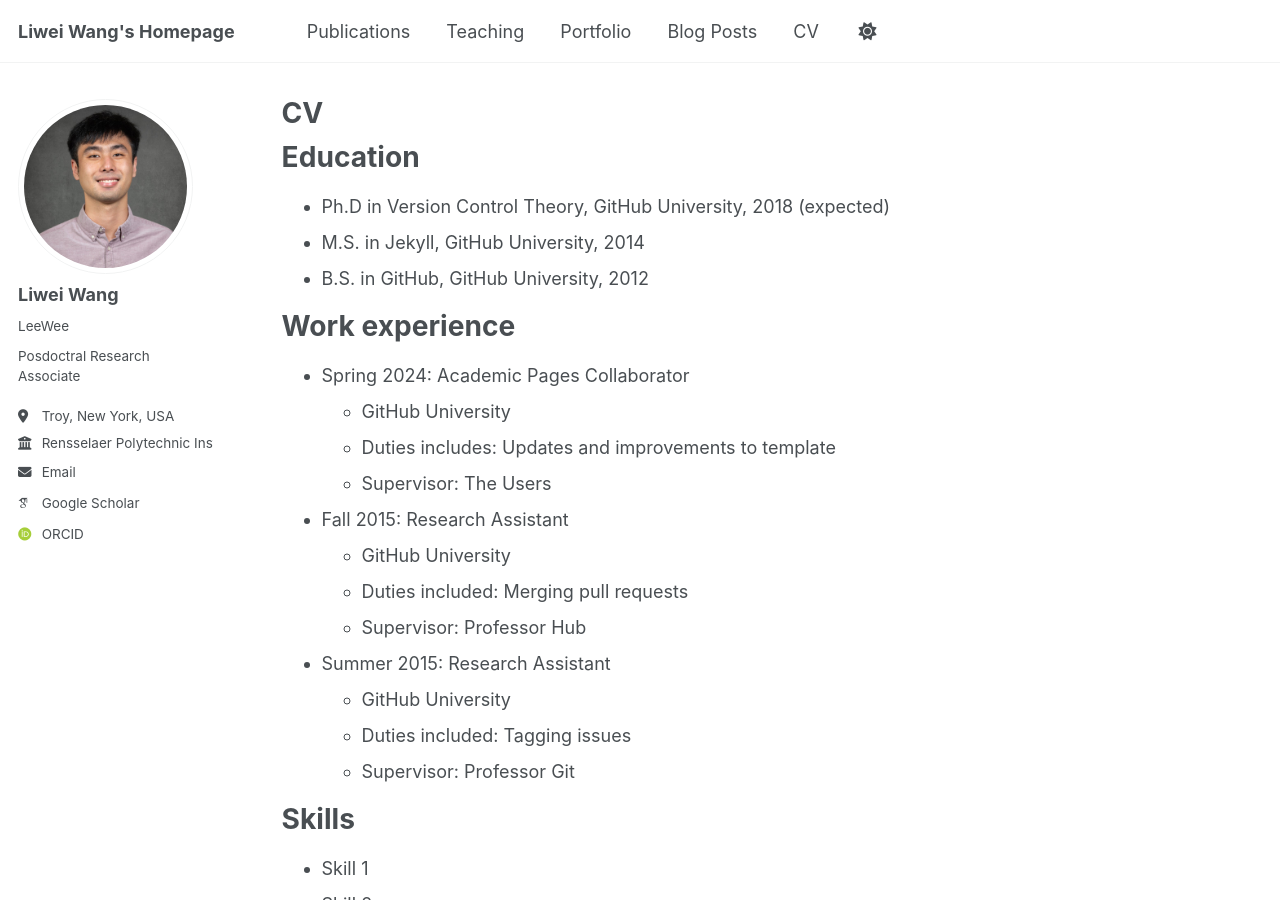
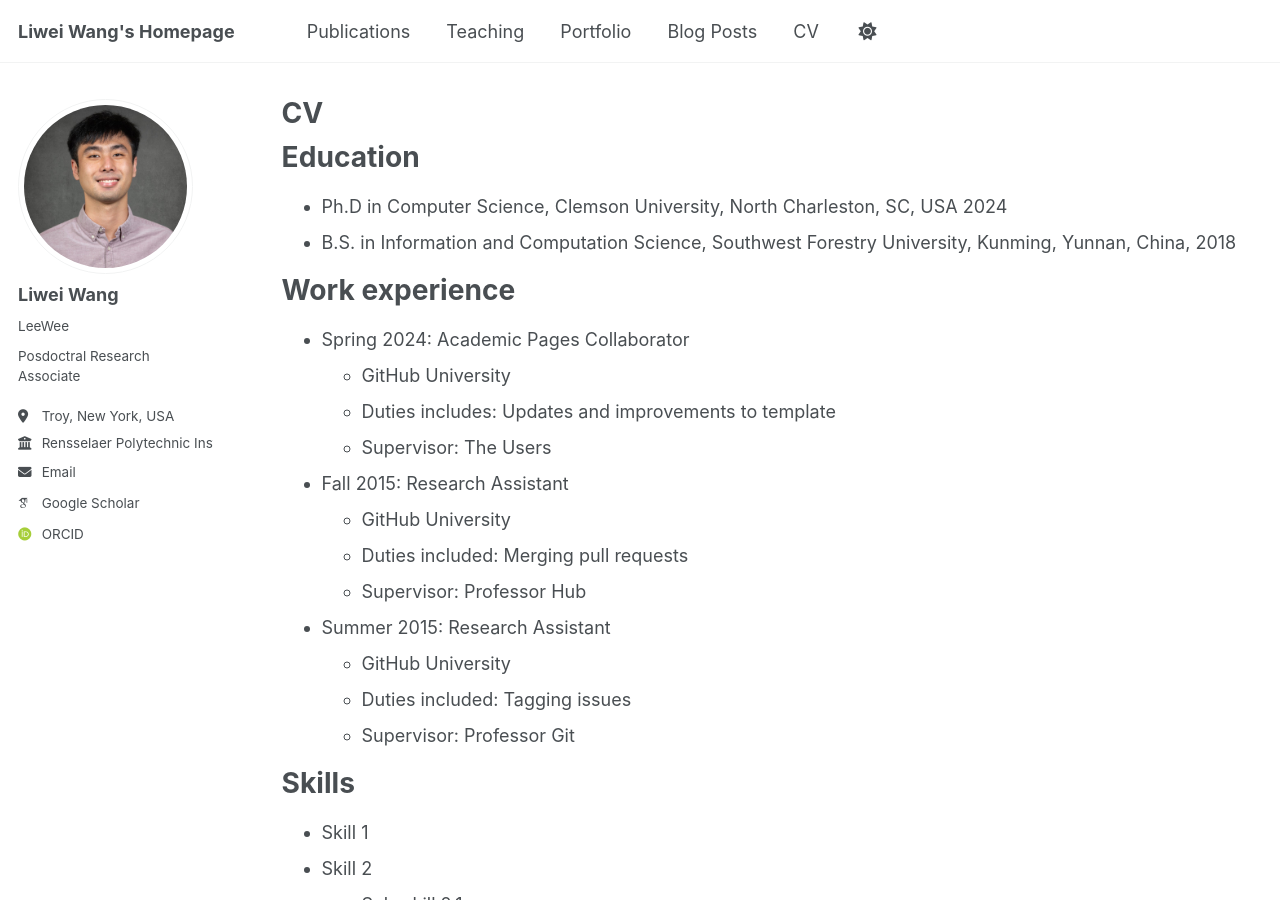
Before and after one commit to liweiw5255/liweiw5255.github.io, a Jekyll site: the page built from _pages/cv.md, in a window 1280 px wide and 900 px high. Built offline with Jekyll 4.4.1, drawn with Linux system fonts in a browser that asks for light colours; some web fonts are replaced; a script that is not in the unit is left out.

Commit message:
Update cv.md

```diff
--- a/_pages/cv.md
+++ b/_pages/cv.md
@@ -11,9 +11,8 @@ redirect_from:
 
 Education
 ======
-* Ph.D in Version Control Theory, GitHub University, 2018 (expected)
-* M.S. in Jekyll, GitHub University, 2014
-* B.S. in GitHub, GitHub University, 2012
+* Ph.D in Computer Science, Clemson University, North Charleston, SC, USA 2024
+* B.S. in Information and Computation Science, Southwest Forestry University, Kunming, Yunnan, China, 2018
 
 Work experience
 ======
```
